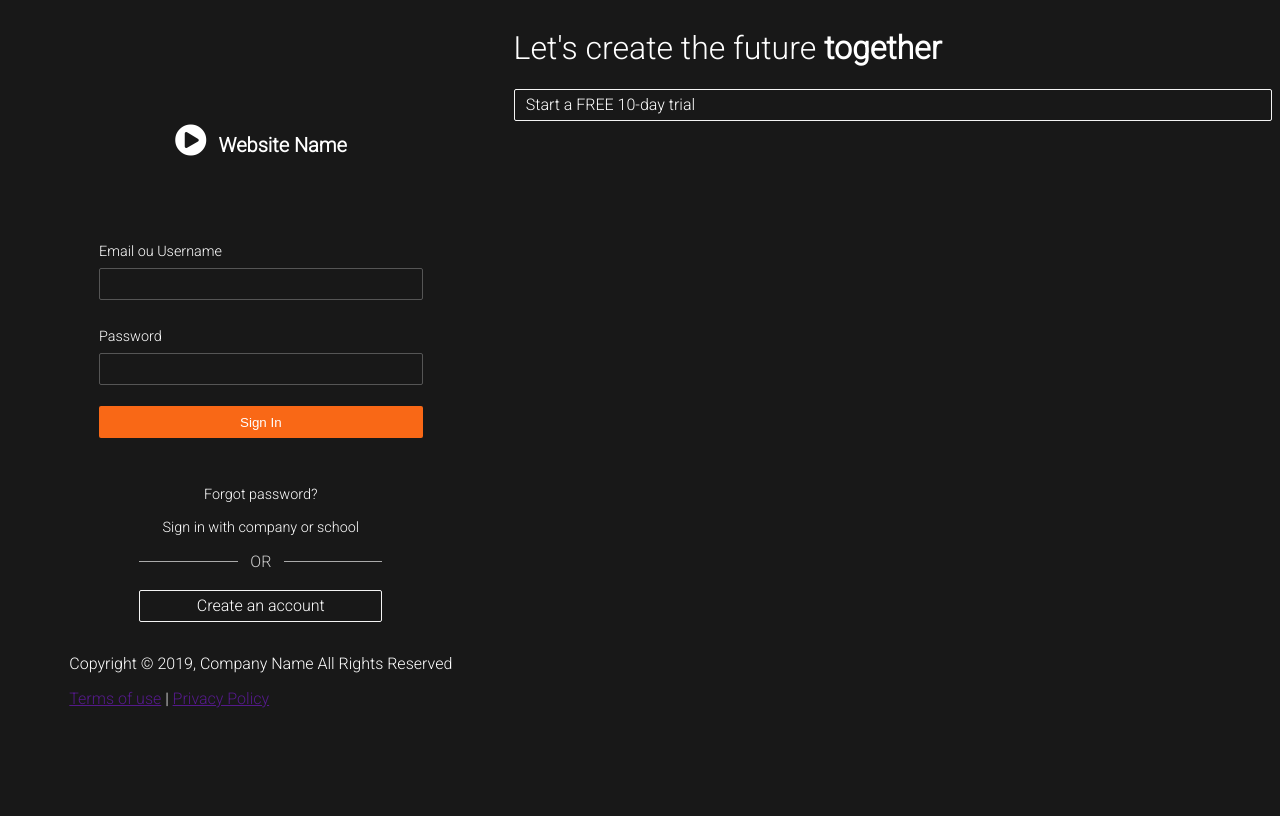
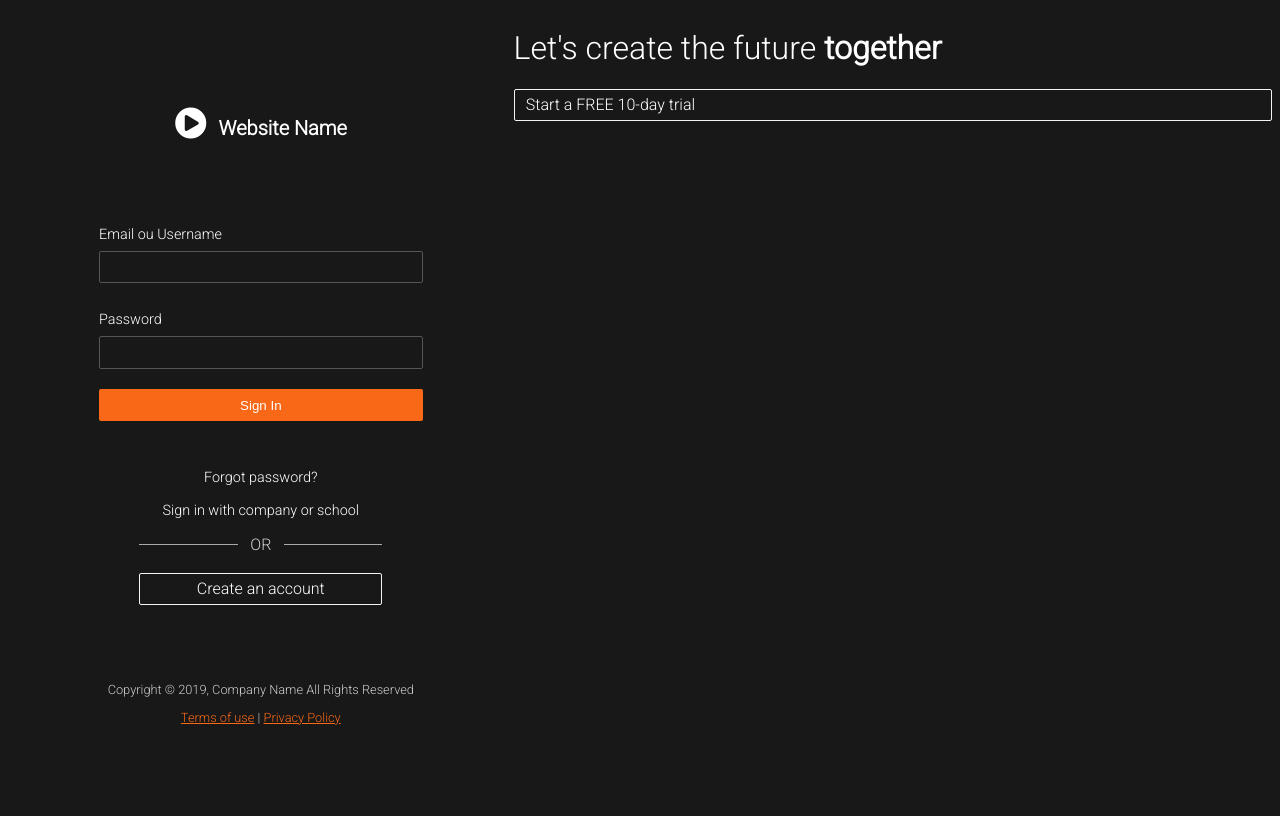
Before and after one commit to AzafoCossa/HTML-CSS-JavaScript, a PHP site: page / in a window 1280 px wide. Run offline with PHP 8.4, Linux system fonts and the light colour scheme; some libraries are stand-ins or nearby versions.

Commit message:
Styled the footer

```diff
--- a/PluralRight Login page clone/css/style.css
+++ b/PluralRight Login page clone/css/style.css
@@ -157,6 +157,19 @@ h6 {
     color: #ff7b39;
 }
 
+#main-footer {
+    color: #ccc;
+    text-align: center;
+    font-size: 0.8rem;
+    max-width: 80%;
+    padding-top: 3rem;
+}
+
+#main-footer a {
+    color: #f96816;
+    text-decoration: underline;
+}
+
 /* Media Queries */
 @media(min-width:1200px) {
     #left {
```
